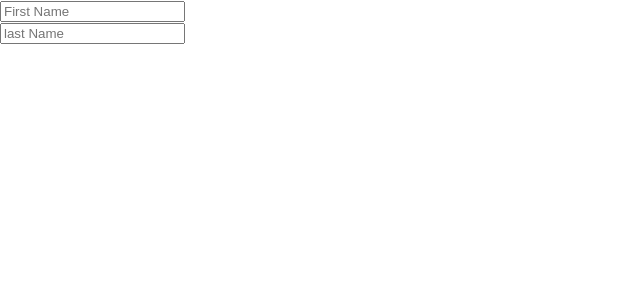
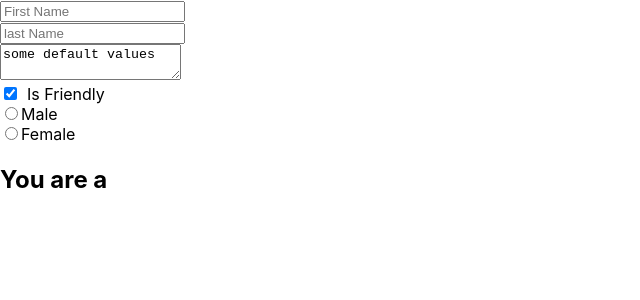
Before and after one commit to UmmuRasul/reactyt, a React (Create React App) app: page / in a window 1280 px wide. Shown: the top 300 px of the page, without its empty margins (0-640 px from the left). Built offline with nearby package versions, Linux system fonts and the light colour scheme.

Commit message:
radio buttons

```diff
--- a/src/App.js
+++ b/src/App.js
@@ -10,24 +10,76 @@ class App extends Component{
     super()
     this.state = {
       firstName:"",
-      lastName:""
+      lastName:"",
+      isFriendly: true,
+      gender:""
     }
     this.handleChange = this.handleChange.bind(this)
-
   }
   handleChange(event){
-    this.setState({
-      firstName: event.target.value
-    })
-
+    const {name, value, type, checked} = event.target
+    type === "checked" ? this.setState({ [name]: checked }) : this.setState({ [name]: value })
   }
     render(){
       return(
-      <form>
-        <input type="text" placeholder="First Name" onChange={this.handleChange}/>
-        <br/>
-        <input type="text" placeholder="last Name" onChange={this.handleChange}/>
-        <h1>{this.state.firstName}{this.state.lastName}</h1>
+        <form>
+          <input
+            type="text"
+            value={this.state.firstName}
+            name="firstNmae"
+            placeholder="First Name"
+            onChange={this.handleChange}
+          />
+          <br/>
+          <input
+            type="text"
+            value={this.state.lastName}
+            name="lastNmae"
+            placeholder="last Name"
+            onChange={this.handleChange}
+          />
+        {
+
+        }
+        <br />
+          <textarea
+            value={"some default values"}
+            onChange={this.handleChange}
+            />
+          <br />
+          <label>
+          <input type="checkbox"
+            name="isFriendly"
+            checked={this.state.isFriendly}
+            onChange={this.handleChange}
+          />Is Friendly
+          </label>
+
+          <br />
+          <label>
+          <input
+            type="radio"
+            name="gender"
+            value="male"
+            checked={this.state.gender === "male"}
+            onChange={this.handleChange}
+          />Male
+          </label>
+
+          <label>
+          <br />
+          <input
+            type="radio"
+            name="gender"
+            value="Female"
+            checked={this.state.gender === "female"}
+            onChange={this.handleChange}
+          />Female
+          </label>
+
+
+          <h1>{this.state.firstName}{this.state.lastName}</h1>
+          <h2>You are a {this.state.gender}</h2>
       </form>
       )
     }
```
